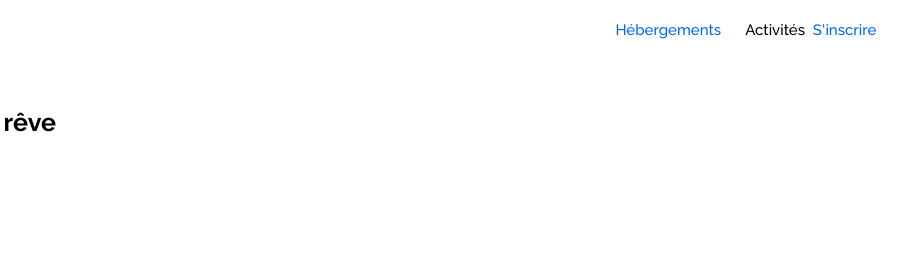
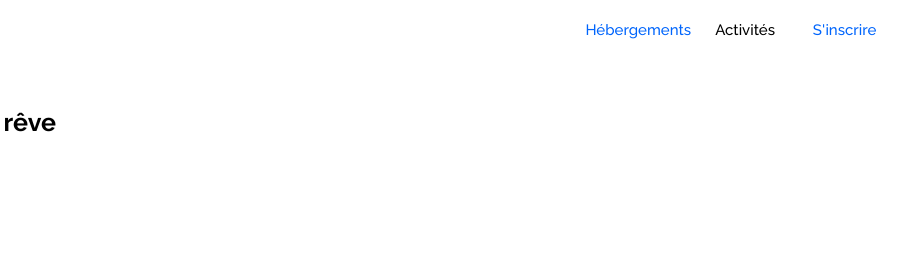
Before and after one commit to Athlantix/MazighSadali_2-051220, a plain HTML site: page index.html in a window 1536 px wide. Shown: the top 278 px of the page, 631-1536 px from the left. Drawn offline with Linux system fonts and the light colour scheme.

Commit message:
nav-1980px

```diff
--- a/style-responsive.css
+++ b/style-responsive.css
@@ -582,3 +582,12 @@ footer ul {
 }
 
 }
+
+
+
+@media screen and (min-width : 1300px) {
+
+	nav{
+		padding-right: 80px;
+	}
+}
```
